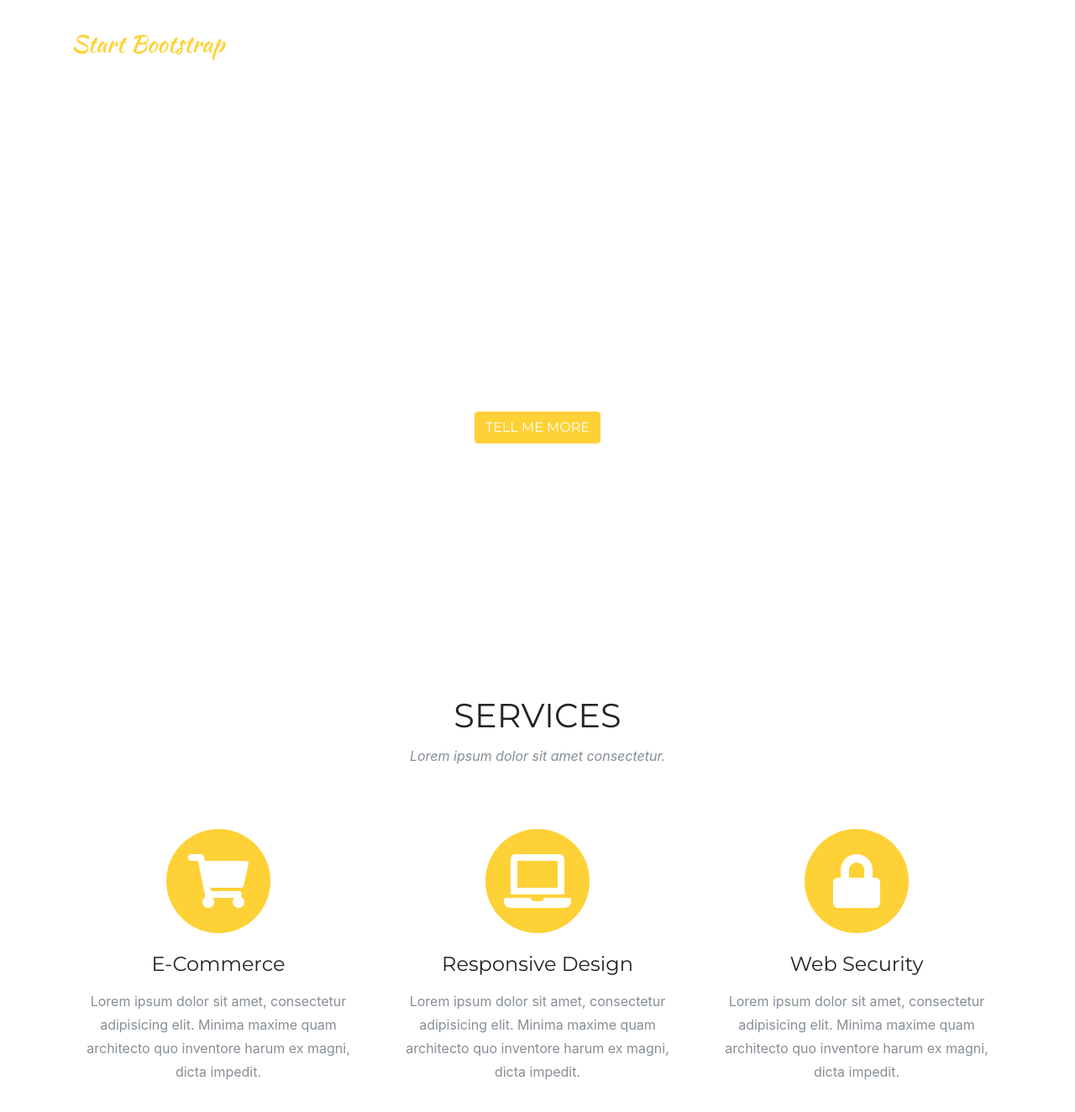
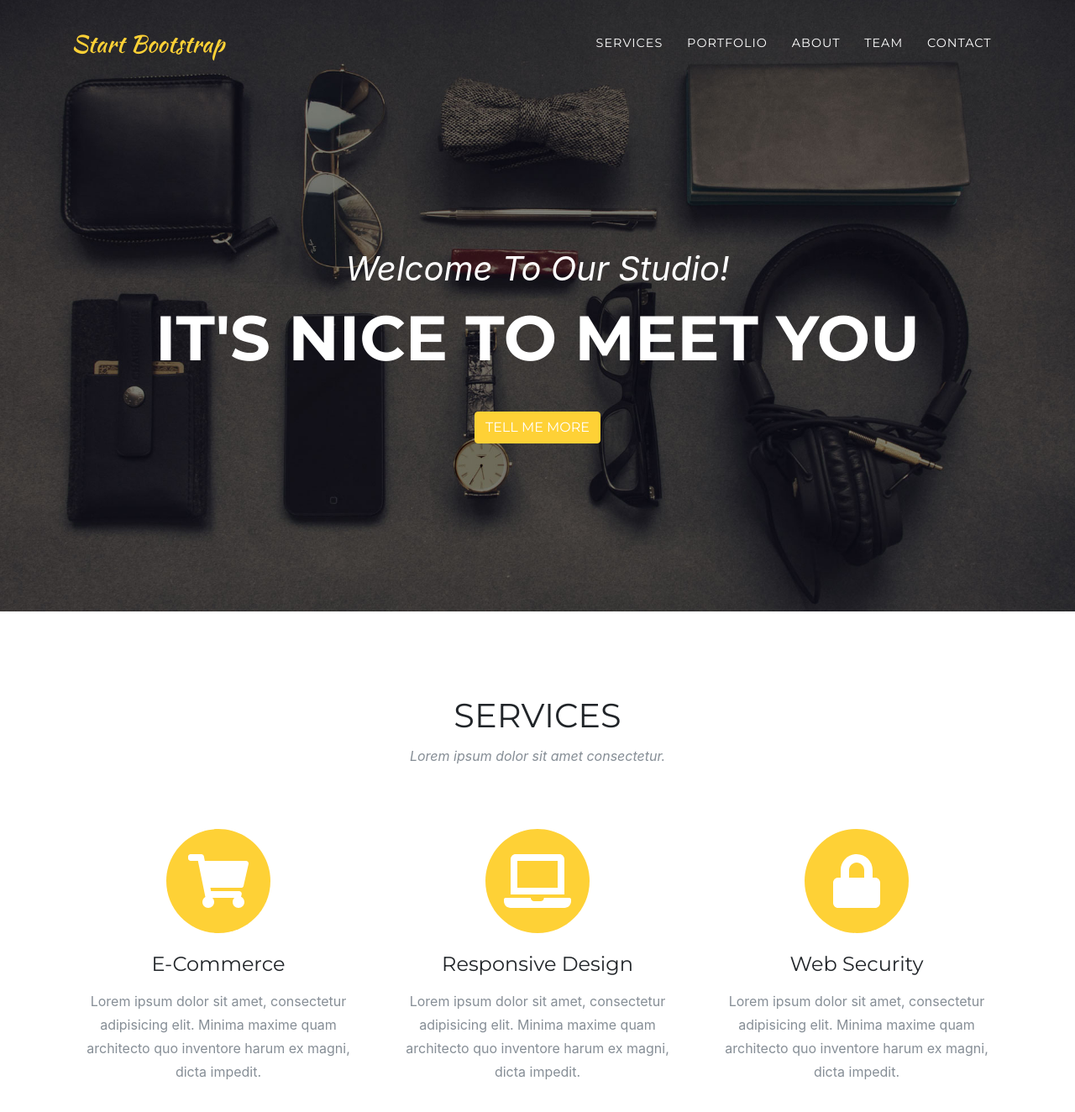
Before and after one commit to barnsleygymnasticsclub/barnsleygymnasticsclub.github.io, a Jekyll site: the page built from index.md, in a window 1280 px wide and 1400 px high. Shown: the top 1324 px of the window at 84% size. Built offline with Jekyll 4.4.1, drawn with Linux system fonts in a browser that asks for light colours; nearby versions of some CDN libraries; some web fonts are replaced.

Commit message:
Fixed background image locations

```diff
--- a/_sass/layout/_contact.scss
+++ b/_sass/layout/_contact.scss
@@ -1,7 +1,7 @@
 // Styling for the contact section
 section#contact {
   background-color: $gray-900;
-  background-image: url('../img/map-image.png');
+  background-image: url('../assets/img/map-image.png');
   background-repeat: no-repeat;
   background-position: center;
   .section-heading {
--- a/_sass/layout/_masthead.scss
+++ b/_sass/layout/_masthead.scss
@@ -2,7 +2,7 @@
 header.masthead {
   text-align: center;
   color: white;
-  background-image: url('../img/header-bg.jpg');
+  background-image: url('../assets/img/header-bg.jpg');
   background-repeat: no-repeat;
   background-attachment: scroll;
   background-position: center center;
```
